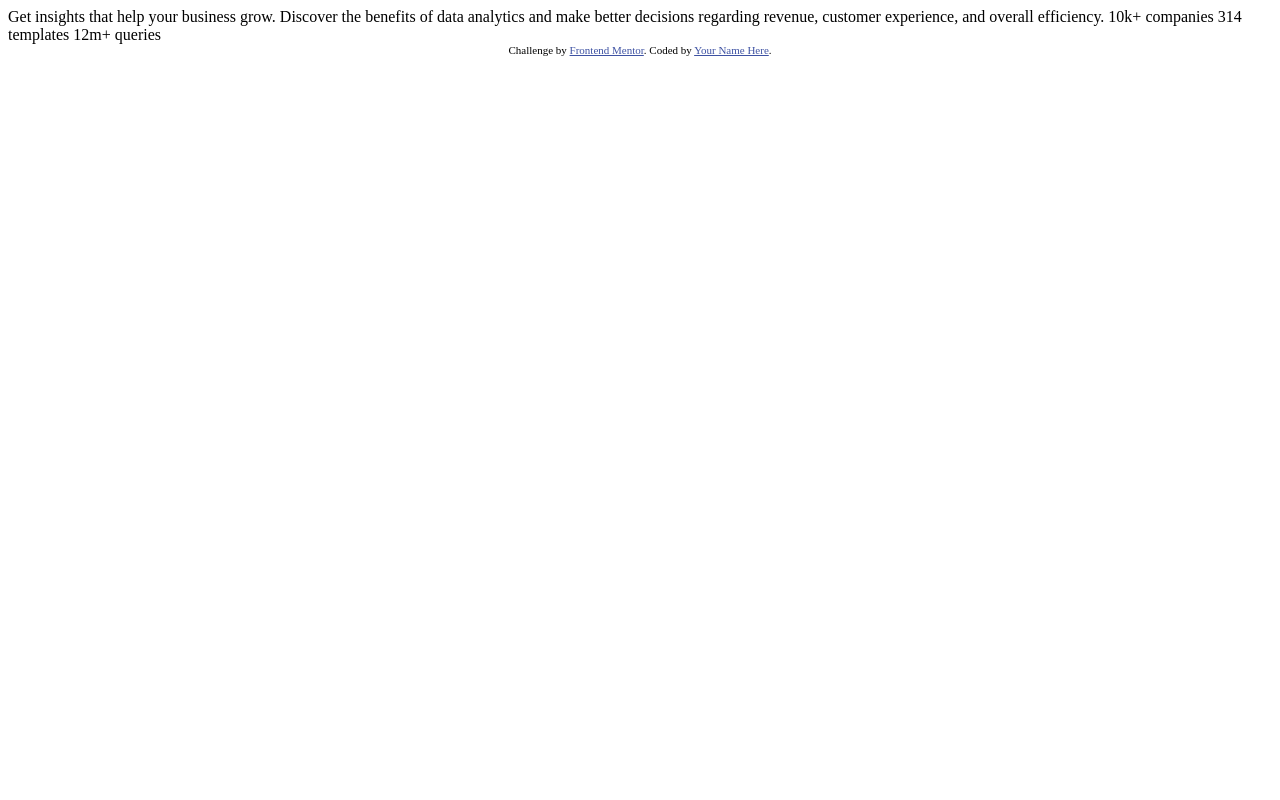
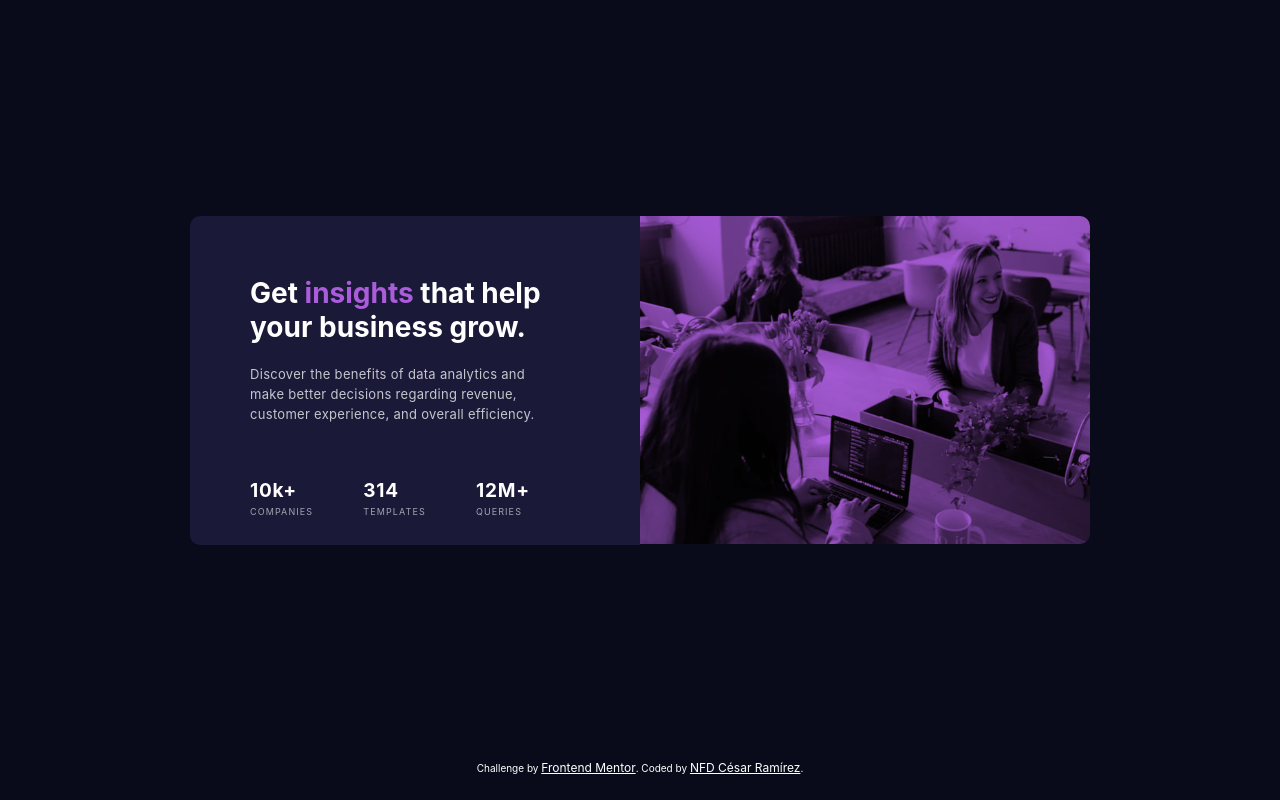
Before and after one commit to NFD-cesar/Componente-de-tarjeta, a plain HTML site: page index.html in a window 1280 px wide. Drawn offline with Linux system fonts and the light colour scheme.

Commit message:
Adding last changes

```diff
--- a/css/card.css
+++ b/css/card.css
@@ -1,5 +1,3 @@
-@import url(https://fonts.google.com/specimen/Inter);
-
 * {
     box-sizing: border-box;
     margin: 0;
@@ -50,7 +48,6 @@ body {
 .main--information-container h1 {
     padding: 30px 30px 20px;
     font-size: 2.8rem;
-    /* font-weight: 700; */
     line-height: 3rem;
 }
 
@@ -78,3 +75,13 @@ body {
     color: hsla(0, 0%, 100%, 0.6);
     letter-spacing: 1.1px;
 }
+
+.attribution {
+    text-align: center;
+    color: white;
+}
+
+.attribution a {
+    color: white;
+    padding-bottom: 20px;
+}
--- a/css/media-queries.css
+++ b/css/media-queries.css
@@ -1,7 +1,7 @@
 @media (min-width: 920px) {
     .main-container {
         width: 100%;
-        height: 100vh;
+        height: 95vh;
         padding: 0;
         flex-direction: row-reverse;
         justify-content: center;
@@ -47,4 +47,9 @@
         border-top-left-radius: 0;
         border-bottom-right-radius: 10px;
     }
+
+    .attribution a {
+        font-size: 1.2rem;
+        padding-bottom: 0;
+    }
 }
--- a/index.html
+++ b/index.html
@@ -2,32 +2,39 @@
 <html lang="en">
 <head>
   <meta charset="UTF-8">
-  <meta name="viewport" content="width=device-width, initial-scale=1.0"> <!-- displays site properly based on user's device -->
-
+  <meta name="viewport" content="width=device-width, initial-scale=1.0">
   <link rel="icon" type="image/png" sizes="32x32" href="./images/favicon-32x32.png">
-
   <title>Frontend Mentor | Stats preview card component</title>
-
-  <!-- Feel free to remove these styles or customise in your own stylesheet 👍 -->
-  <style>
-    .attribution { font-size: 11px; text-align: center; }
-    .attribution a { color: hsl(228, 45%, 44%); }
-  </style>
+  <link rel="stylesheet" href="./css/card.css">
+  <link rel="stylesheet" href="./css/media-queries.css">
 </head>
 <body>
-
-  Get insights that help your business grow.
-
-  Discover the benefits of data analytics and make better decisions regarding revenue, customer
-  experience, and overall efficiency.
-
-  10k+ companies
-  314 templates
-  12m+ queries
-
-  <div class="attribution">
-    Challenge by <a href="https://www.frontendmentor.io?ref=challenge" target="_blank">Frontend Mentor</a>.
-    Coded by <a href="#">Your Name Here</a>.
-  </div>
+  <main>
+    <div class="main-container">
+        <div class="main--photo"></div>
+        <div class="main--information-container">
+            <h1>Get <span>insights</span> that help your business grow.</h1>
+            <p>Discover the benefits of data analytics and make better decisions regarding revenue, customer experience, and overall efficiency.</p>
+            <div class="main--additional-information">
+                <div class="additional--information">
+                    <h3>10k+</h3>
+                    <p>COMPANIES</p>
+                </div>
+                <div class="additional--information">
+                    <h3>314</h3>
+                    <p>TEMPLATES</p>
+                </div>
+                <div class="additional--information">
+                    <h3>12M+</h3>
+                    <p>QUERIES</p>
+                </div>
+            </div>
+        </div>
+      </div>
+    </main>
+    <div class="attribution">
+      Challenge by <a href="https://www.frontendmentor.io?ref=challenge" target="_blank">Frontend Mentor</a>.
+      Coded by <a href="https://twitter.com/nfd_cesar">NFD César Ramírez</a>.
+    </div>
 </body>
 </html>
```
Also changed, not shown: card.html (deleted, +0 -36 lines).
